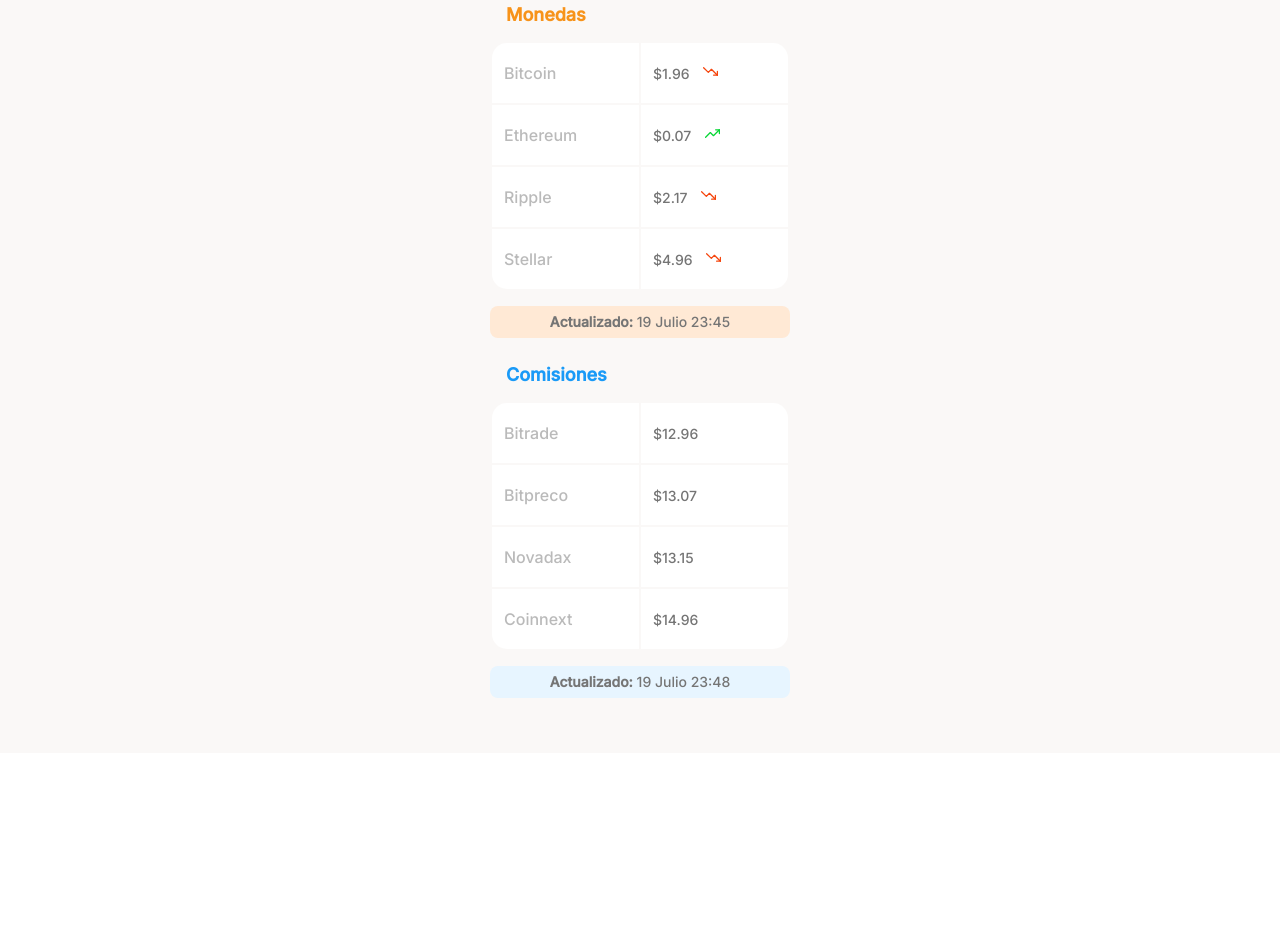
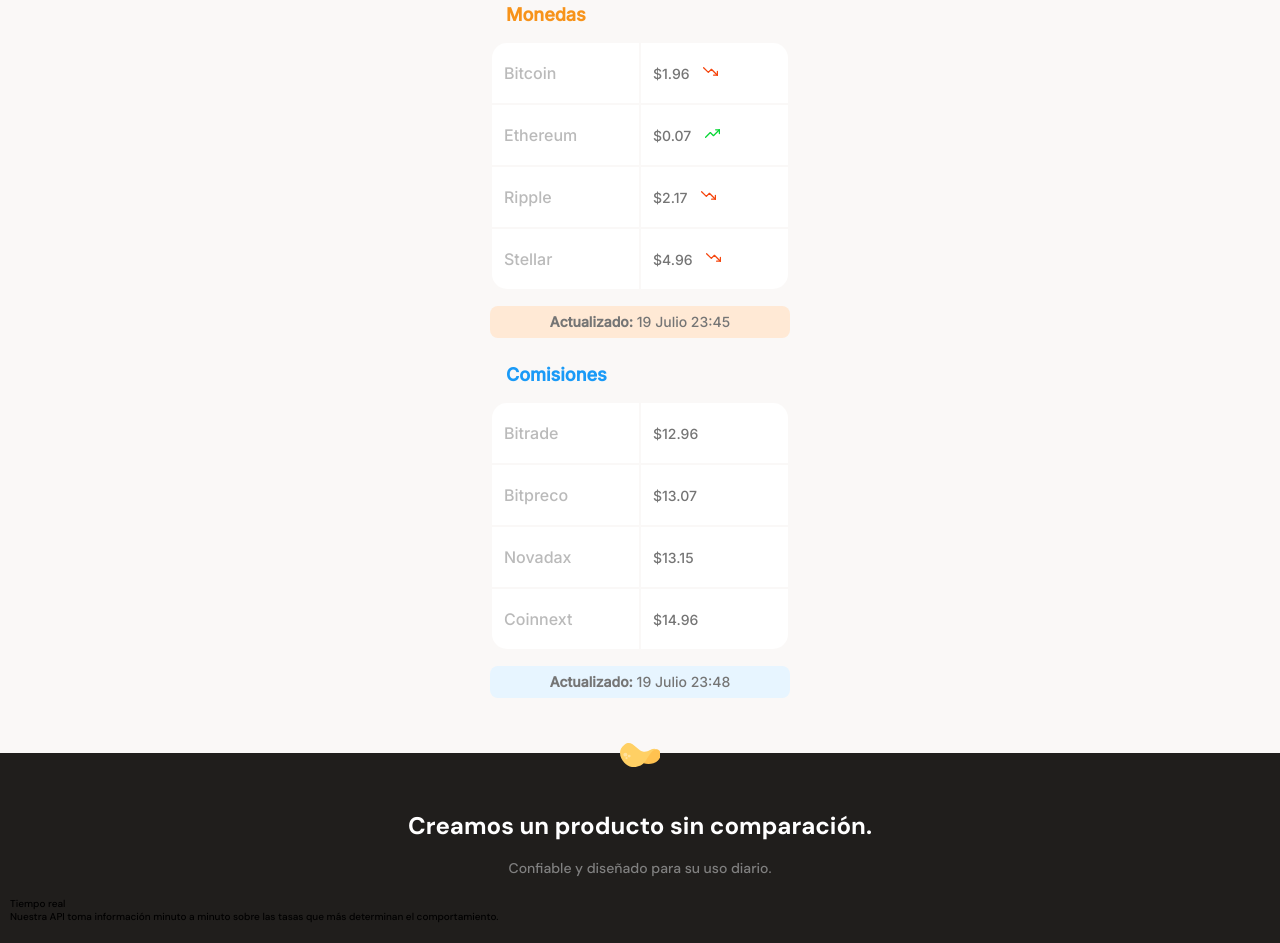
Before and after one commit to jabin753/Batatabit, a website built with Vite: page index.html in a window 1280 px wide. Shown: the part 763-1706 px from the top of the page. Before the commit the page ends 1516 px from the top, so only its background shows below. Built offline with nearby package versions, Linux system fonts and the light colour scheme.

Commit message:
WIP: card component

```diff
--- a/index.html
+++ b/index.html
@@ -92,7 +92,23 @@
         </div>
       </section>
     </section>
-    <section></section>
+    <section class="main-product-detail">
+      <span class="product-detail--batata-logo"></span>
+      <div class="product-detail--title">
+        <h2>
+          Creamos un producto sin comparación.
+        </h2>
+        <p>Confiable y diseñado para su uso diario.</p>
+      </div>
+      <section class="product-cards--container">
+        <article class="product-detail--card">
+          <span class="clock"></span>
+          <p class="product--card-title">Tiempo real</p>
+          <p class="product--card-body">Nuestra API toma información minuto a minuto sobre las tasas que más determinan
+            el comportamiento.</p>
+        </article>
+      </section>
+    </section>
     <section></section>
     <section></section>
   </main>
--- a/style.css
+++ b/style.css
@@ -250,3 +250,43 @@
   padding: 8px;
   border-radius: 8px;
 }
+
+.main-product-detail {
+  position: relative;
+  width: 100%;
+  min-width: 320px;
+  height: auto;
+  padding: 20px 10px;
+  background-color: var(--warm-black);
+}
+.product-detail--batata-logo {
+  position: absolute;
+  width: 40px;
+  height: 25px;
+  background-image: url("./assets/icons/batata.svg");
+  top: -10px;
+  left: calc(50% - 20px);
+}
+.product-detail--title {
+  width: 90%;
+  min-width: 288px;
+  height: auto;
+  margin: 0 auto;
+  text-align: center;
+}
+
+.product-detail--title h2 {
+  margin-top: 40px;
+  margin-bottom: 20px;
+  font-size: 2.4rem;
+  font-weight: bold;
+  line-height: 2.6rem;
+  color: var(--just-white)
+}
+.product-detail--title p {
+  margin-bottom: 20px;
+  font-size: 1.4rem;
+  font-weight: 500;
+  line-height: 1.8rem;
+  color: #808080
+}
```
